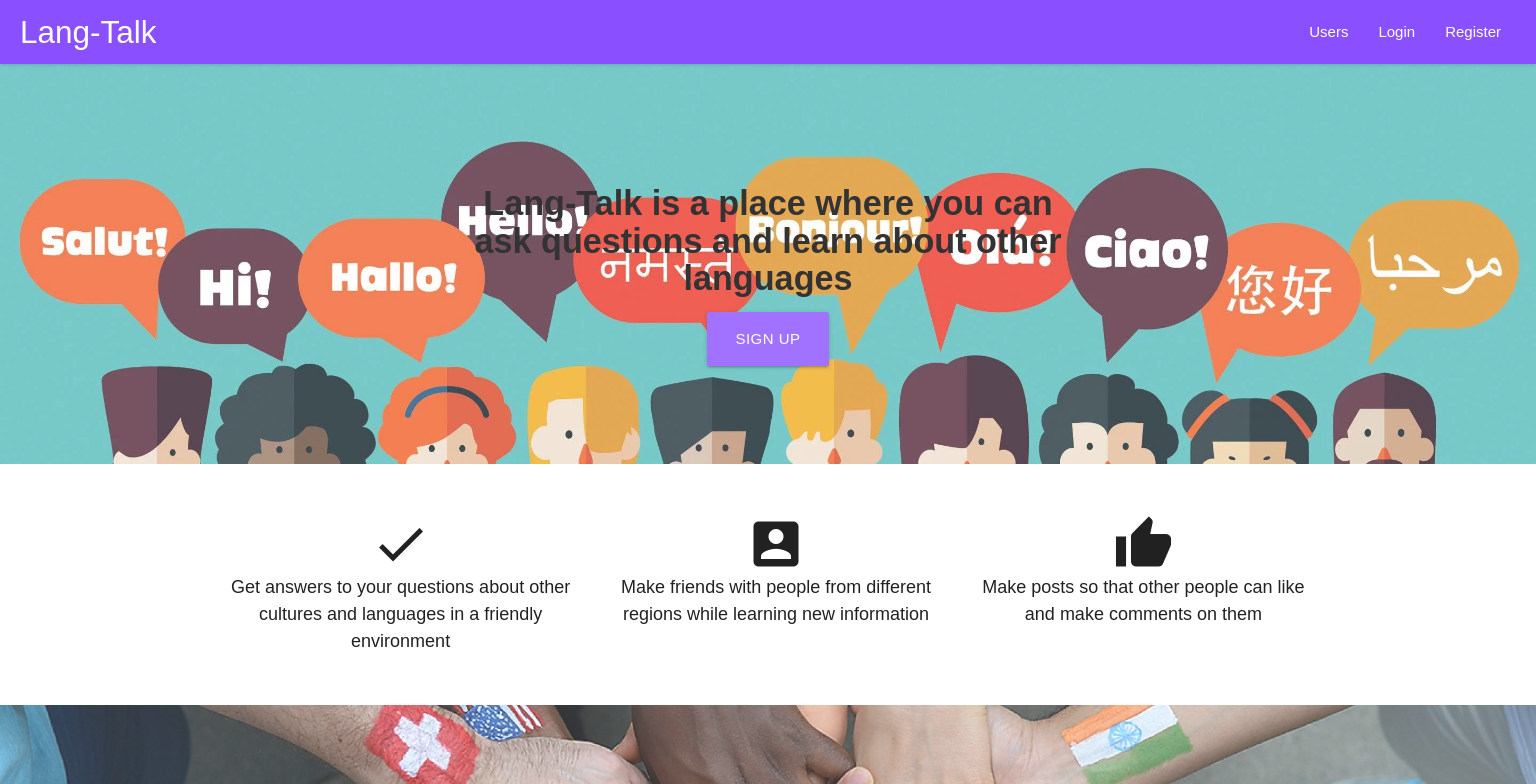
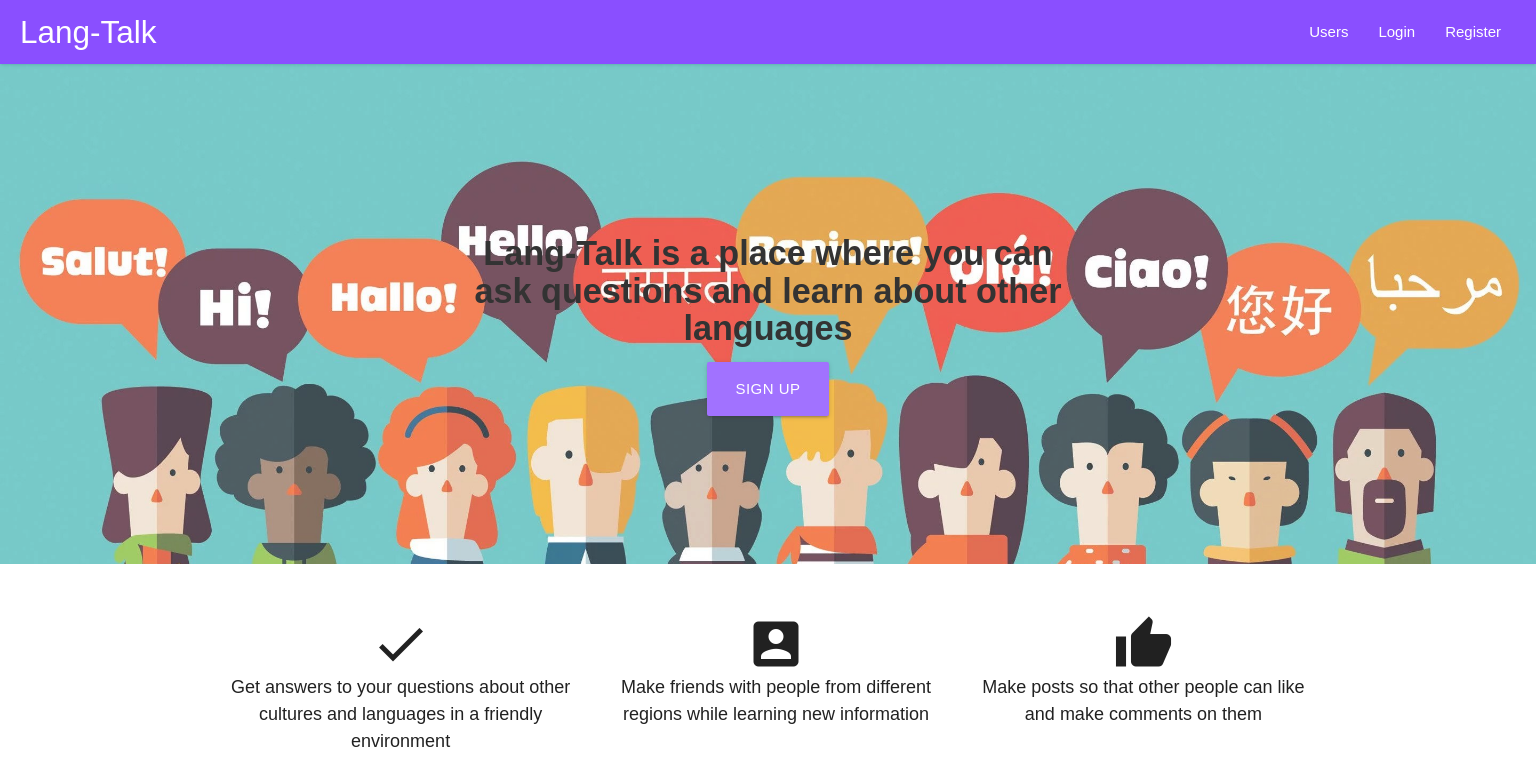
Before and after one commit to etasbasi/lang-talk, a React (Create React App) app in the folder client/: page / in a window 1536 px wide. Shown: the top 784 px of the page. Built offline with nearby package versions, Linux system fonts and the light colour scheme; a web font is replaced by a local one.

Commit message:
Fix the dropzone height issue for mobile devices

```diff
--- a/client/src/App.css
+++ b/client/src/App.css
@@ -16,6 +16,7 @@ body {
 ::-webkit-scrollbar-thumb {
   border-radius: 4px;
   background-color: rgba(0, 0, 0, 0.5);
+  box-shadow: 0 0 1px rgba(255, 255, 255, 0.5);
   -webkit-box-shadow: 0 0 1px rgba(255, 255, 255, 0.5);
 }
 
@@ -420,16 +421,16 @@ div.horizontal-card.card div.card-content {
   margin-right: 4px;
 }
 
+/* Post */
+
+.post {
+  margin: 50px auto;
+}
+
 @media only screen and (max-width: 995px) {
   nav .nav-wrapper {
     margin: 0 0;
   }
-}
-
-/* Post */
-
-.post {
-  margin: 50px auto;
 }
 
 @media only screen and (max-width: 600px) {
@@ -453,3 +454,9 @@ div.horizontal-card.card div.card-content {
     display: none;
   }
 }
+
+@media only screen and (min-width: 1450px) {
+  .parallax-container {
+    height: 500px;
+  }
+}
--- a/client/src/styles/Dropzone.css
+++ b/client/src/styles/Dropzone.css
@@ -10,3 +10,7 @@
 .dropzone.drag-active {
   border-color: #0f0;
 }
+
+.dropzone p {
+  line-height: 1em;
+}
```
